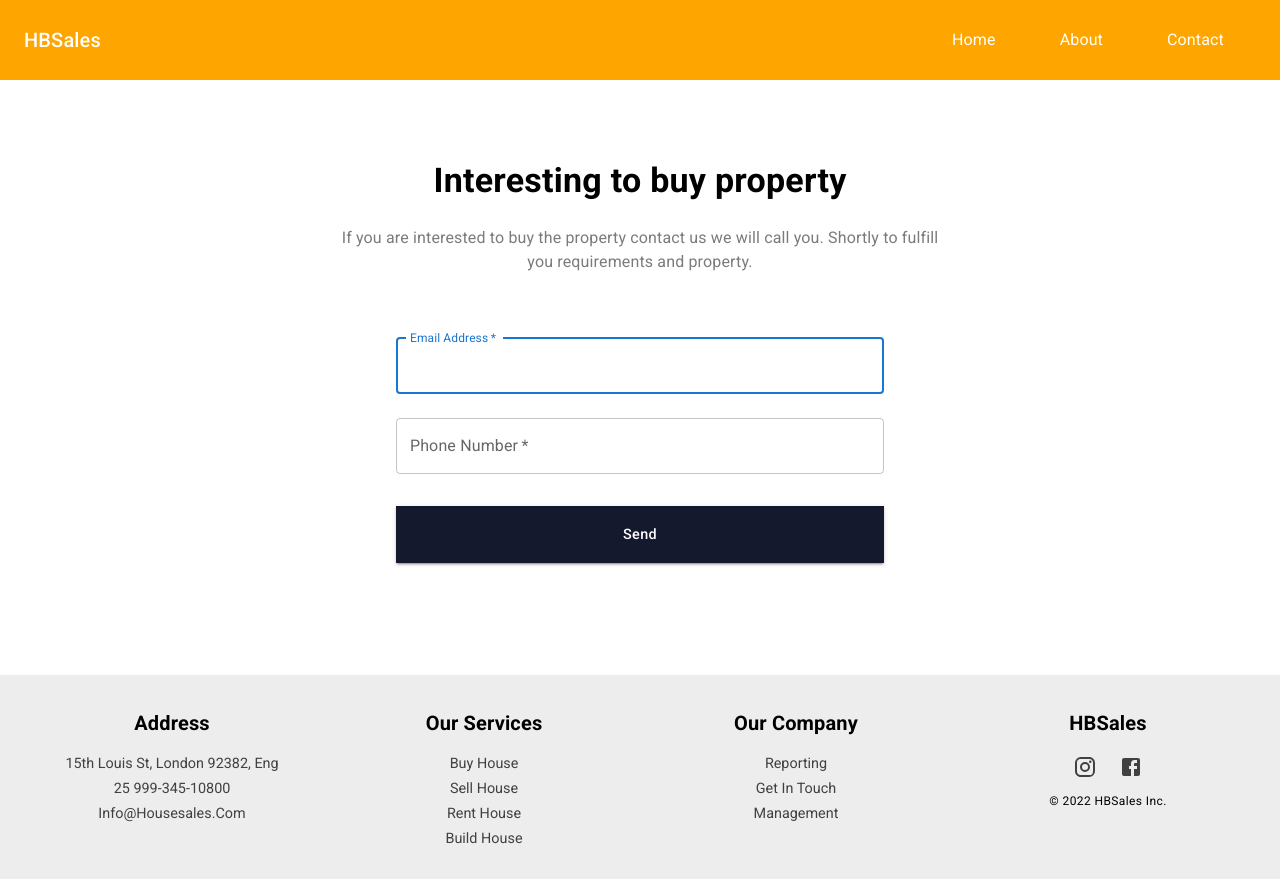
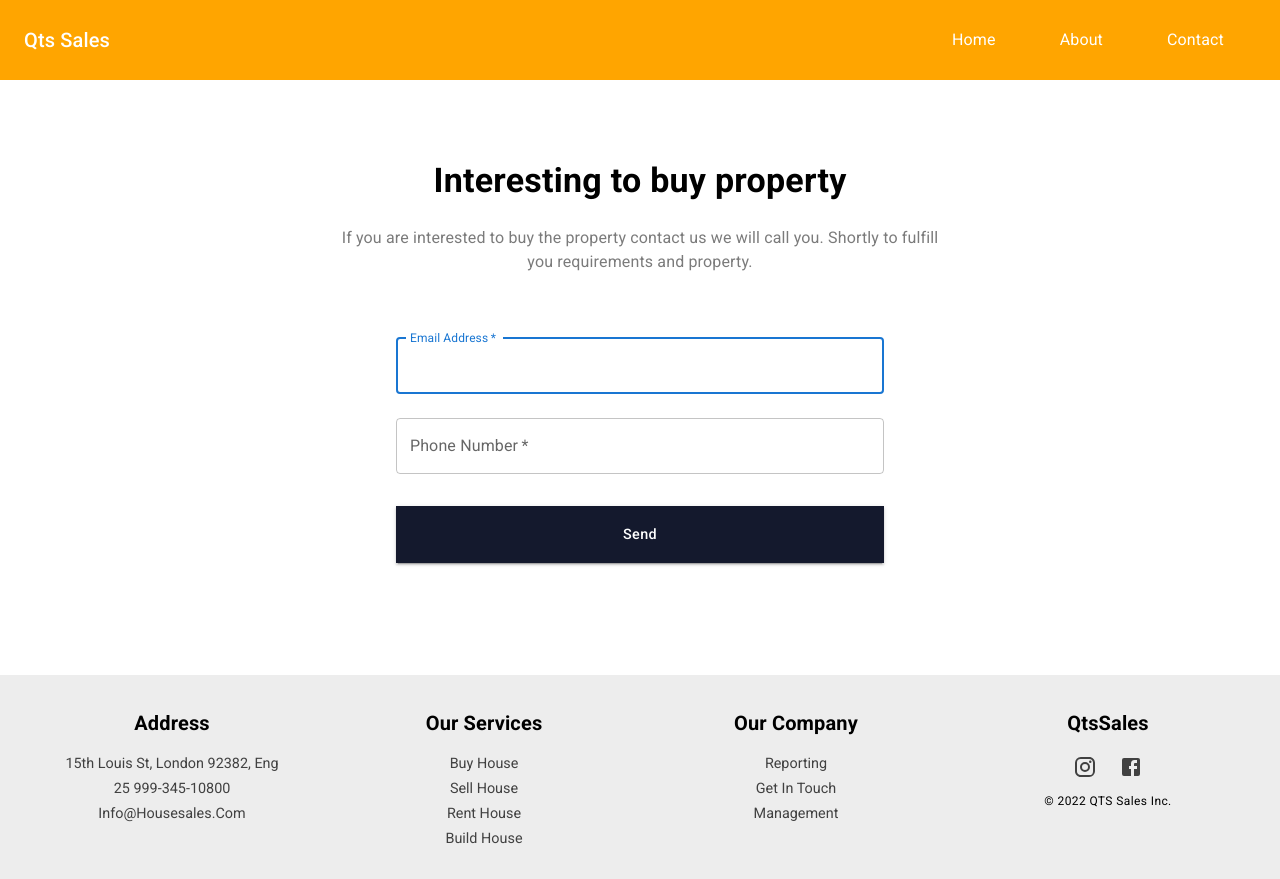
Before and after one commit to alessandradocouto/landing-page-template-reactjs, a React (Create React App) app: page /contact in a window 1280 px wide. Built offline with nearby package versions, Linux system fonts and the light colour scheme.

Commit message:
change text

```diff
--- a/public/index.html
+++ b/public/index.html
@@ -18,7 +18,7 @@
         margin: 0;
       }
     </style>
-    <title>HBSales - New home buying experience for you</title>
+    <title>QTS Sales - New home buying experience for you</title>
   </head>
   <body>
     <noscript>You need to enable JavaScript to run this app.</noscript>
--- a/src/components/Footer/Footer.jsx
+++ b/src/components/Footer/Footer.jsx
@@ -70,7 +70,7 @@ const Footer = () => {
       </StackColumn>
 
       <StackColumn>
-        <FooterTitle text={'hBSales'} />
+        <FooterTitle text={'qtsSales'} />
         <Stack
         direction='row'
         width= '70px'
@@ -102,7 +102,7 @@ const Footer = () => {
         variant='caption'
         component='p'
         >
-          &copy; 2022 HBSales Inc.
+          &copy; 2022 QTS Sales Inc.
         </Typography>
       </StackColumn>
     </BoxRow>
--- a/src/components/Navbar.jsx
+++ b/src/components/Navbar.jsx
@@ -63,7 +63,7 @@ const Navbar = () => {
                 component="h2"
 
                 >
-                    HBSales
+                    Qts Sales
                 </Typography>
                 <Box sx={{display: { xs: 'block', sm: 'none' } }}>
                     <DrawerItem />
```
Also changed, not shown: 1 other file (tests, documents, lock files or other folders).
